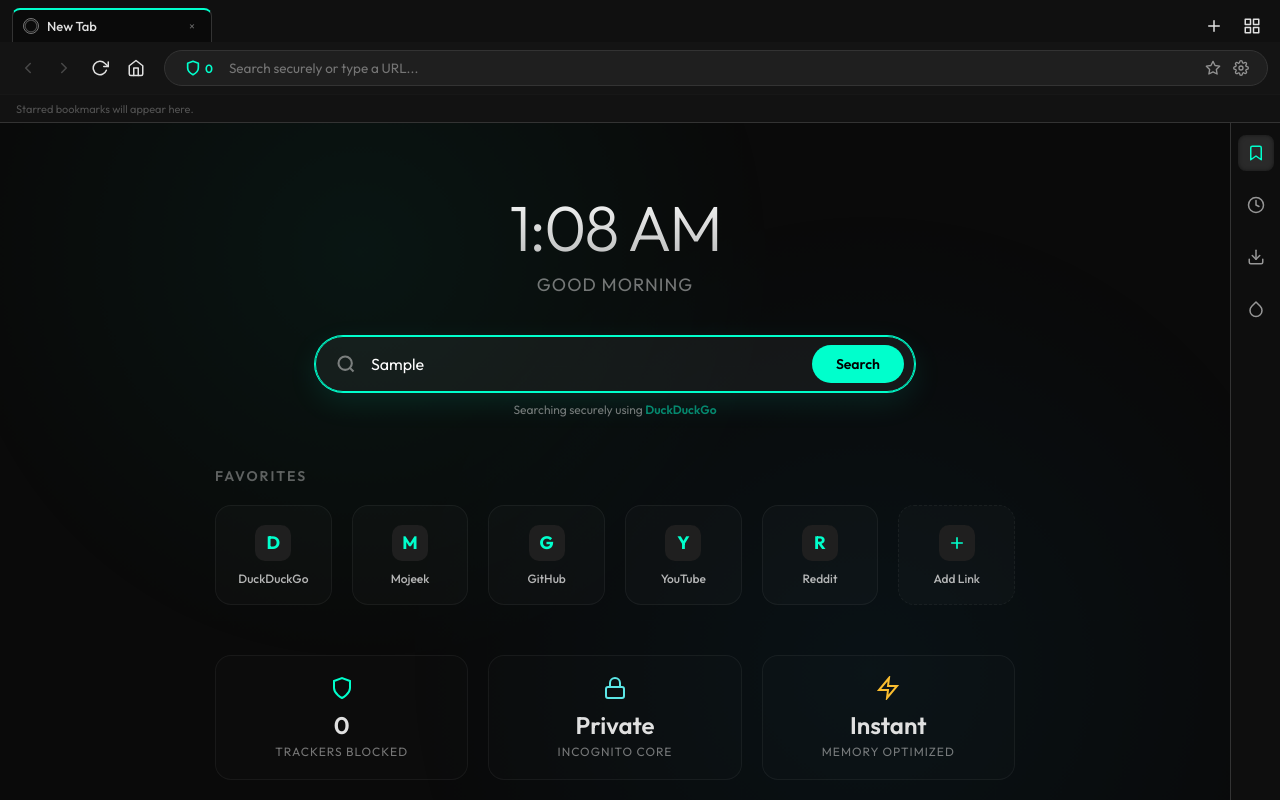
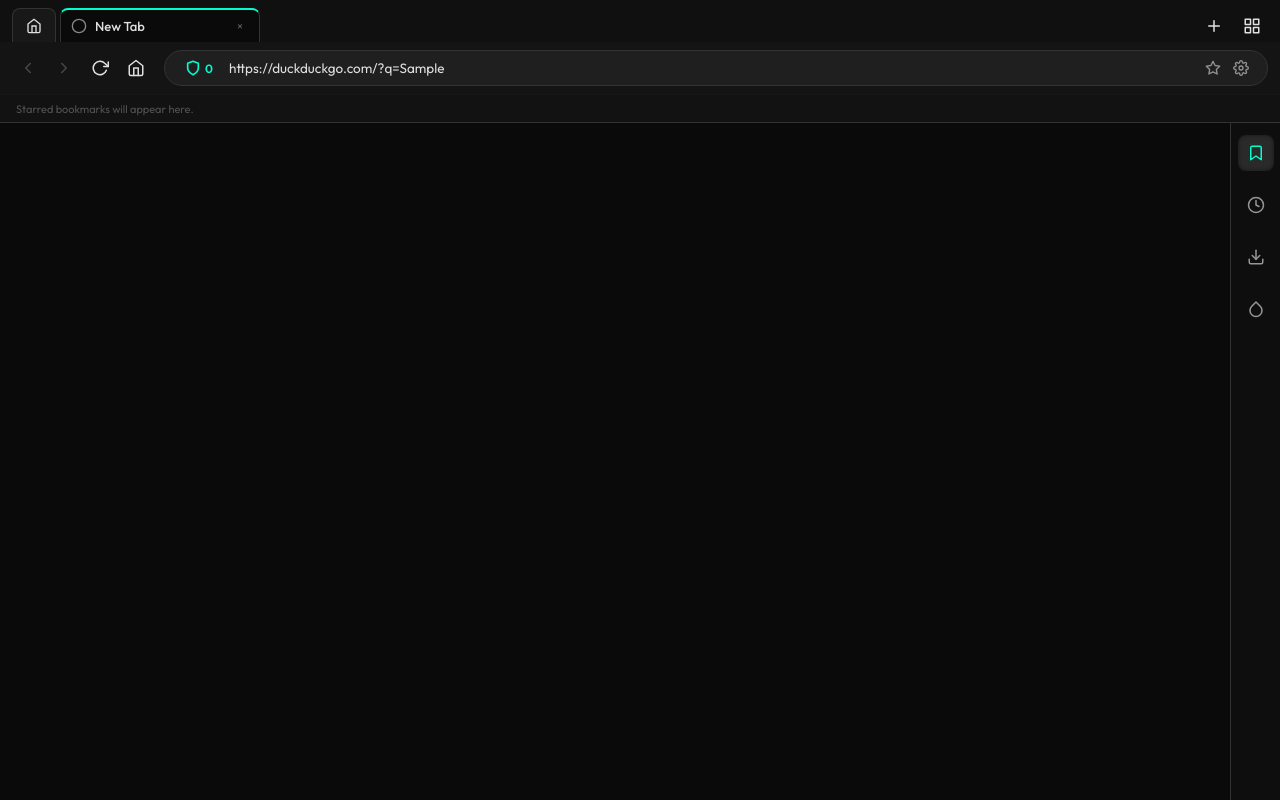
Before and after one commit to nmohith22/Cheetah, an Electron app: page index.html in a window 1280 px wide. Both pictures are taken after typing "Sample" into the empty fields and a click on the button "Search". Drawn offline with Linux system fonts and the light colour scheme; no server answers.

Commit message:
Implement dedicated pinned Home tab launcher

```diff
--- a/renderer.js
+++ b/renderer.js
@@ -266,7 +266,7 @@ function updateMemorySaverUI() {
 // Tab Management
 // -------------------------------------------------------------
 
-function createTab(url = 'cheetah://newtab') {
+function createTab(url = 'cheetah://newtab', isPinned = false) {
   tabCounter++;
   const id = `tab-${tabCounter}`;
 
@@ -289,7 +289,8 @@ function createTab(url = 'cheetah://newtab') {
     blockedCount: 0,
     blockedTrackers: [],
     lastActiveTime: Date.now(),
-    isAsleep: false
+    isAsleep: false,
+    isPinned
   };
 
   tabs.push(tabData);
@@ -344,6 +345,7 @@ function closeTab(id, e) {
 
   const tabIndex = tabs.findIndex(t => t.id === id);
   if (tabIndex === -1) return;
+  if (tabs[tabIndex].isPinned) return;
 
   const tab = tabs[tabIndex];
   if (tab.webview) tab.webview.remove();
@@ -363,9 +365,12 @@ function renderTabBar() {
   tabsList.innerHTML = '';
   tabs.forEach(tab => {
     const tabItem = document.createElement('div');
-    tabItem.className = `tab-item ${tab.id === activeTabId ? 'active' : ''} ${tab.isAsleep ? 'asleep' : ''}`;
+    tabItem.className = `tab-item ${tab.id === activeTabId ? 'active' : ''} ${tab.isAsleep ? 'asleep' : ''} ${tab.isPinned ? 'pinned' : ''}`;
     tabItem.onclick = () => switchTab(tab.id);
 
+    if (tab.isPinned) {
+      tabItem.innerHTML = '<svg viewBox="0 0 24 24" width="16" height="16" stroke="currentColor" stroke-width="2" fill="none" style="margin: auto;"><path d="M3 9l9-7 9 7v11a2 2 0 0 1-2 2H5a2 2 0 0 1-2-2z"></path><polyline points="9 22 9 12 15 12 15 22"></polyline></svg>';
+    } else {
       // Favicon image or fallback
       const fav = document.createElement('img');
       fav.className = 'tab-favicon';
@@ -394,6 +399,7 @@ function renderTabBar() {
       tabItem.appendChild(fav);
       tabItem.appendChild(title);
       tabItem.appendChild(closeBtn);
+    }
     tabsList.appendChild(tabItem);
   });
 }
@@ -476,7 +482,12 @@ reloadBtn.addEventListener('click', () => {
 });
 
 homeBtn.addEventListener('click', () => {
+  const pinnedTab = tabs.find(t => t.isPinned);
+  if (pinnedTab) {
+    switchTab(pinnedTab.id);
+  } else {
     navigateActiveTab('cheetah://newtab');
+  }
 });
 
 addTabBtn.addEventListener('click', () => {
@@ -506,6 +517,7 @@ function navigateActiveTab(url) {
   if (!activeTab) return;
 
   if (url === 'cheetah://newtab') {
+    if (activeTab.isPinned) return;
     activeTab.url = 'cheetah://newtab';
     activeTab.title = 'New Tab';
     if (activeTab.webview) activeTab.webview.src = 'about:blank';
@@ -518,6 +530,13 @@ function navigateActiveTab(url) {
         url = currentSearchEngine + encodeURIComponent(url);
       }
     }
+
+    // If active tab is the pinned launcher tab, launch into a NEW tab!
+    if (activeTab.isPinned) {
+      createTab(url);
+      return;
+    }
+
     activeTab.url = url;
     if (activeTab.isAsleep) {
       activeTab.sleepUrl = url;
@@ -1277,7 +1296,7 @@ if (savedTheme) {
 }
 
 // Initialize components
-createTab();
+createTab('cheetah://newtab', true);
 renderSpeedDials();
 renderBookmarksBar();
 syncSearchEngineLabel();
--- a/style.css
+++ b/style.css
@@ -152,6 +152,15 @@ body {
   bottom: 2px;
   right: 4px;
   opacity: 0.7;
+}
+
+/* Pinned Home Tab */
+.tab-item.pinned {
+  min-width: 44px;
+  max-width: 44px;
+  padding: 0;
+  justify-content: center;
+  flex: 0 0 44px;
 }
 
 .tab-favicon {
```
Lines whose indentation alone changed are shown as unchanged.
